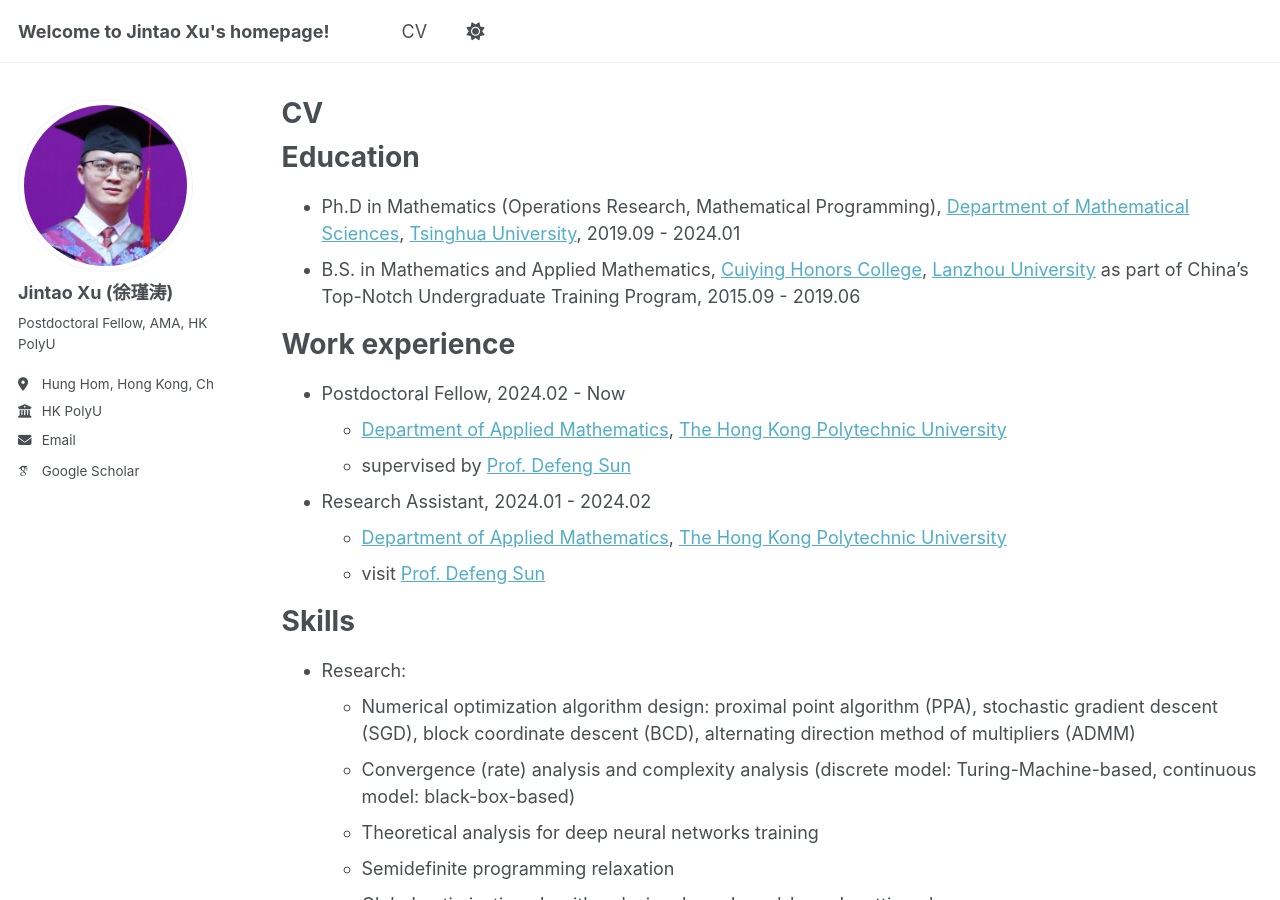
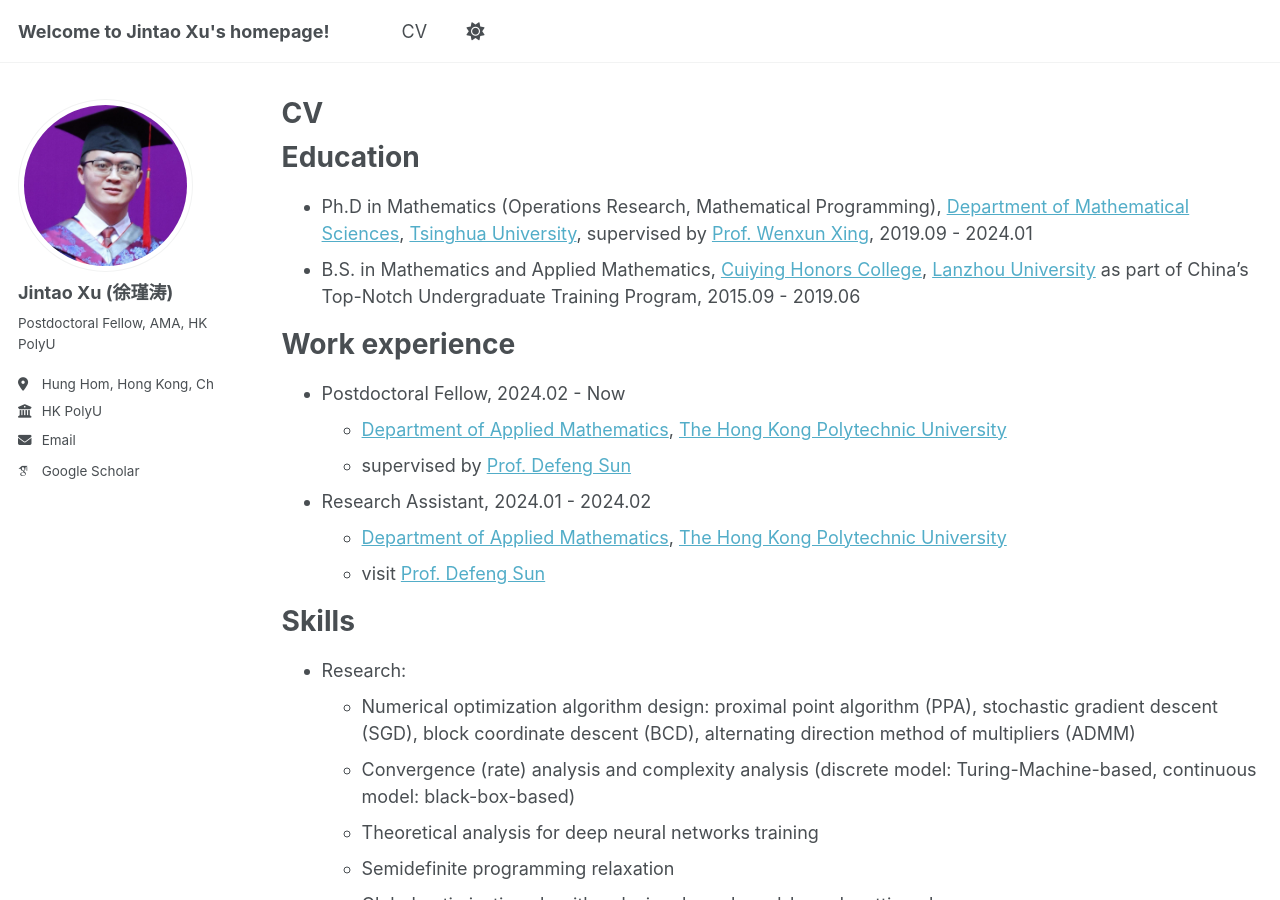
Before and after one commit to JintaoXuMath/JintaoXuMath.github.io, a Jekyll site: the page built from _pages/cv.md, in a window 1280 px wide and 900 px high. Built offline with Jekyll 4.4.1, drawn with Linux system fonts in a browser that asks for light colours; some web fonts are replaced.

Commit message:
Update cv.md

```diff
--- a/_pages/cv.md
+++ b/_pages/cv.md
@@ -11,7 +11,7 @@ redirect_from:
 
 Education
 ======
-* Ph.D in Mathematics (Operations Research, Mathematical Programming), [Department of Mathematical Sciences](https://www.math.tsinghua.edu.cn/), [Tsinghua University](https://www.tsinghua.edu.cn/), 2019.09 - 2024.01
+* Ph.D in Mathematics (Operations Research, Mathematical Programming), [Department of Mathematical Sciences](https://www.math.tsinghua.edu.cn/), [Tsinghua University](https://www.tsinghua.edu.cn/), supervised by [Prof. Wenxun Xing](https://www.genealogy.math.ndsu.nodak.edu/id.php?id=182440), 2019.09 - 2024.01
 * B.S. in Mathematics and Applied Mathematics, [Cuiying Honors College](https://cycollege.lzu.edu.cn/), [Lanzhou University](https://www.lzu.edu.cn/) as part of
 China's Top-Notch Undergraduate Training Program, 2015.09 - 2019.06
 
```
